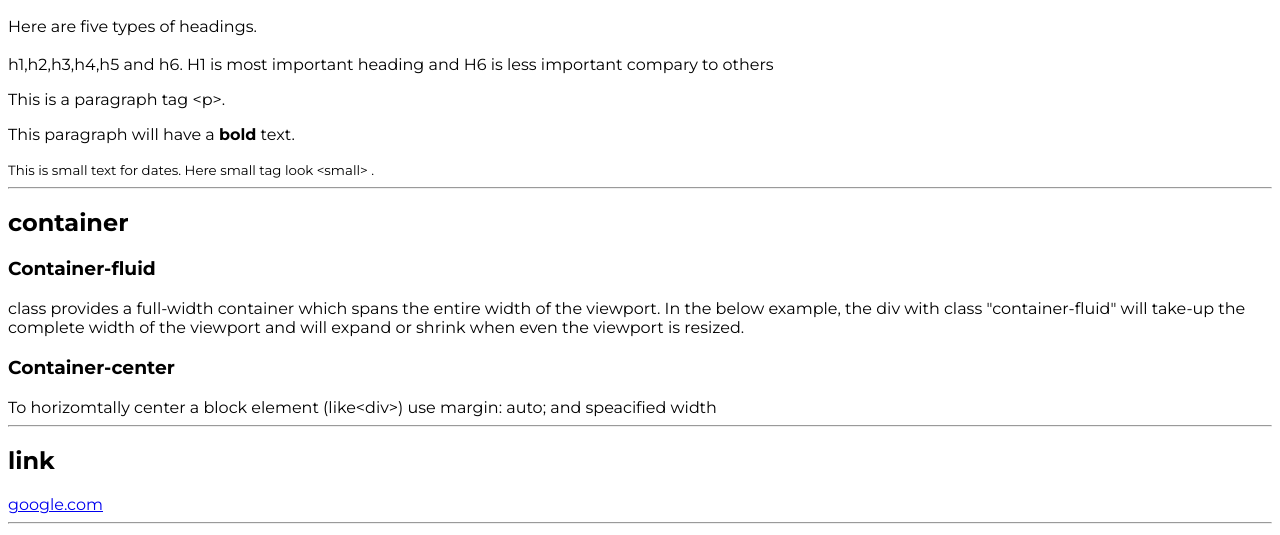
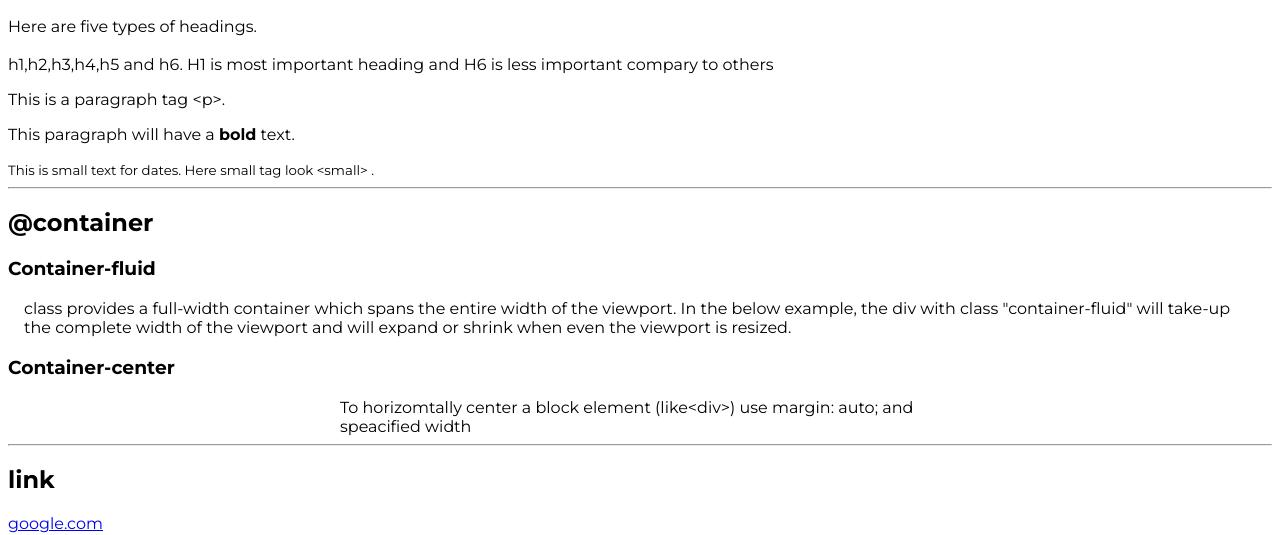
Before and after one commit to BharatChotwani/Component-library, a plain HTML site: page Index.html in a window 1280 px wide. Shown: the part 282-817 px from the top of the page. Drawn offline with Linux system fonts and the light colour scheme.

Commit message:
container

```diff
--- a/Index.html
+++ b/Index.html
@@ -24,12 +24,12 @@
 
     <hr>
 
-    <h2>container</h2>
+    <h2>@container</h2>
     <h3>Container-fluid</h3>
-    <div>class provides a full-width container which spans the entire width of the viewport. In the below example, the div with class "container-fluid" will take-up the complete width of the viewport and will expand or shrink when even the viewport is resized.</div>
+    <div class="container-fluid">class provides a full-width container which spans the entire width of the viewport. In the below example, the div with class "container-fluid" will take-up the complete width of the viewport and will expand or shrink when even the viewport is resized.</div>
 
     <h3>Container-center</h3>
-    <div>To horizomtally center a block element (like&lt;div&gt;) use margin: auto; and speacified width</div>
+    <div class="Container-center">To horizomtally center a block element (like&lt;div&gt;) use margin: auto; and speacified width</div>
 
     <hr>
 
--- a/style.css
+++ b/style.css
@@ -3,3 +3,15 @@
  body{
     font-family: 'Montserrat', sans-serif;
 }
+
+
+/** container **/
+.container-fluid {
+    padding-left: 1rem;
+    padding-right: 1rem;
+}
+
+.Container-center {
+    max-width: 600px;
+    margin: auto;
+}
```
